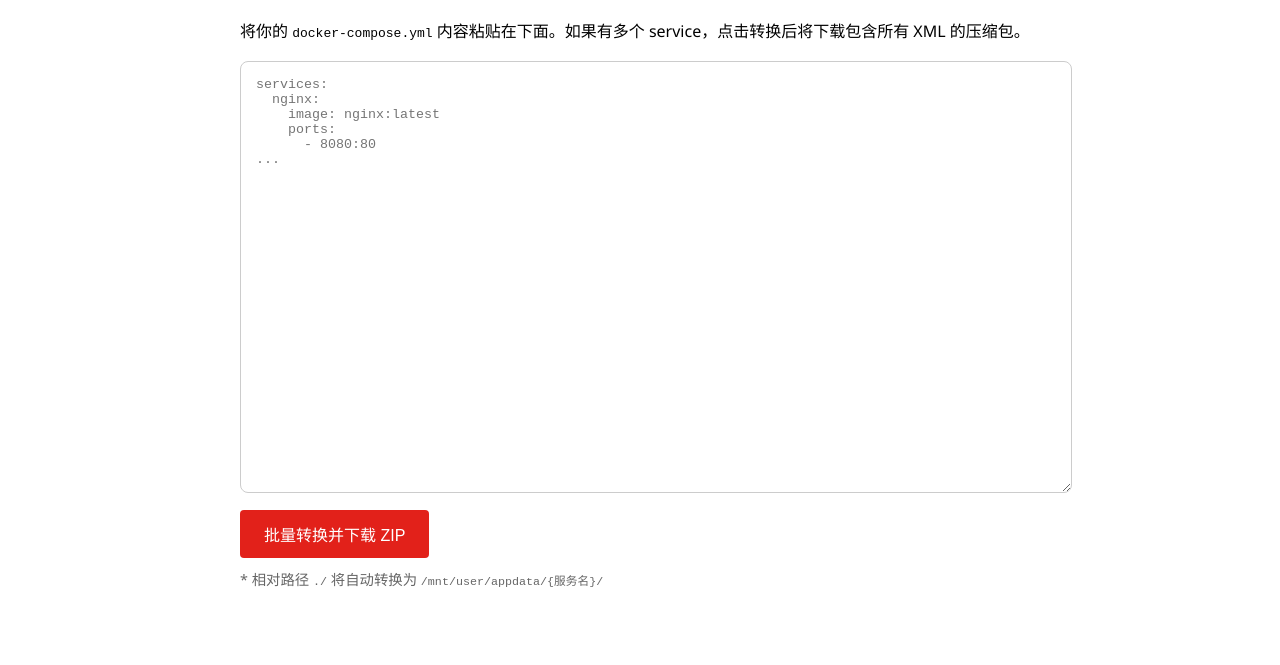
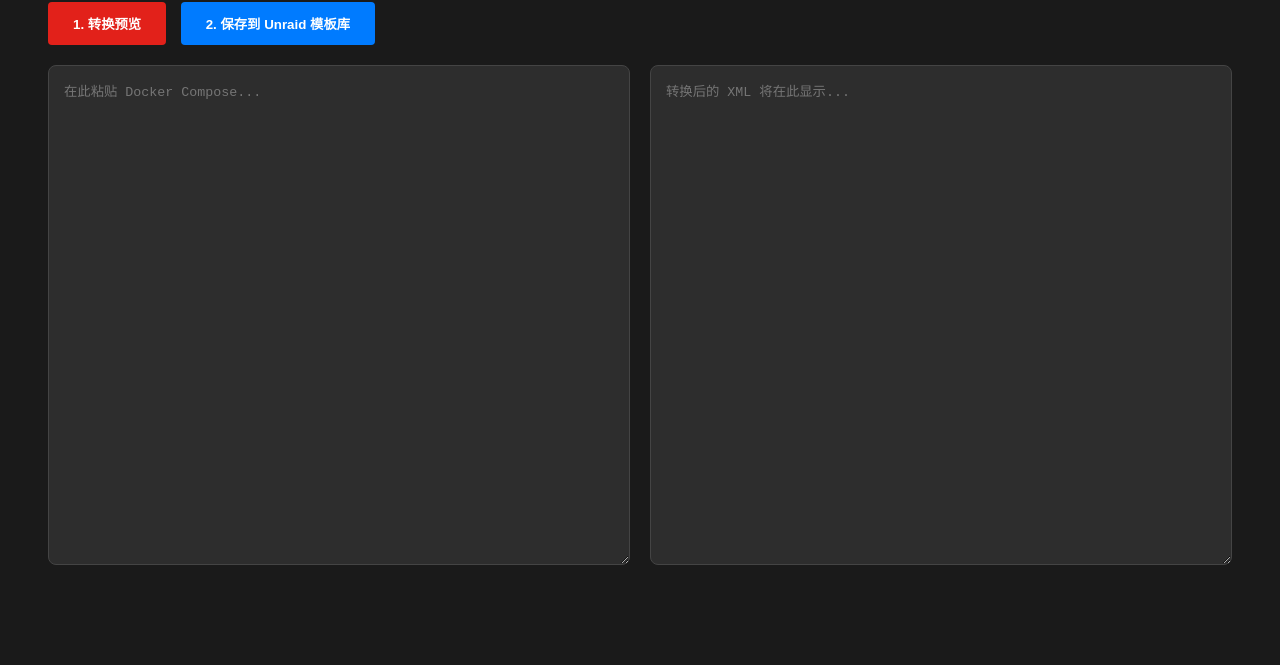
Before and after one commit to hiccup90/compose2unraid, a plain HTML site: page templates/index.html in a window 1280 px wide. Shown: the part 135-800 px from the top of the page. Drawn offline with Linux system fonts and the light colour scheme.

Commit message:
Update index.html

```diff
--- a/templates/index.html
+++ b/templates/index.html
@@ -2,29 +2,69 @@
 <html lang="zh">
 <head>
     <meta charset="UTF-8">
-    <title>Unraid XML 批量生成器</title>
+    <title>Unraid XML 助手</title>
     <style>
-        body { font-family: 'Segoe UI', Tahoma, Geneva, Verdana, sans-serif; max-width: 800px; margin: 40px auto; padding: 20px; line-height: 1.6; }
-        textarea { width: 100%; height: 400px; border-radius: 8px; border: 1px solid #ccc; padding: 15px; font-family: 'Courier New', Courier, monospace; }
-        .btn { background: #E2211A; color: white; padding: 12px 24px; border: none; border-radius: 4px; cursor: pointer; font-size: 16px; margin-top: 10px; }
-        .btn:hover { background: #b11a15; }
-        .note { color: #666; font-size: 0.9em; margin-top: 10px; }
+        body { font-family: -apple-system, system-ui, BlinkMacSystemFont, "Segoe UI", Roboto, sans-serif; background: #1a1a1a; color: #e0e0e0; padding: 40px; }
+        .grid { display: grid; grid-template-columns: 1fr 1fr; gap: 20px; }
+        textarea { width: 100%; height: 500px; background: #2d2d2d; color: #76ff03; border: 1px solid #444; padding: 15px; border-radius: 8px; font-family: monospace; box-sizing: border-box; }
+        .controls { margin-bottom: 20px; }
+        button { background: #E2211A; color: white; border: none; padding: 12px 25px; border-radius: 4px; cursor: pointer; font-weight: bold; margin-right: 10px; }
+        button:disabled { background: #666; }
+        .status { margin-top: 10px; color: #ff9800; }
     </style>
 </head>
 <body>
-    <h1>Docker Compose -> Unraid XML</h1>
-    <p>将你的 <code>docker-compose.yml</code> 内容粘贴在下面。如果有多个 service，点击转换后将下载包含所有 XML 的压缩包。</p>
-    <form method="post">
-        <textarea name="compose_text" placeholder="services:
-  nginx:
-    image: nginx:latest
-    ports:
-      - 8080:80
-..."></textarea>
-        <button type="submit" class="btn">批量转换并下载 ZIP</button>
-    </form>
-    <div class="note">
-        * 相对路径 <code>./</code> 将自动转换为 <code>/mnt/user/appdata/{服务名}/</code>
+    <h1>Unraid XML 生成器</h1>
+    <div class="controls">
+        <button onclick="doConvert()">1. 转换预览</button>
+        <button id="saveBtn" onclick="doSave()" disabled style="background: #007bff;">2. 保存到 Unraid 模板库</button>
+        <span id="statusLabel" class="status"></span>
     </div>
+    <div class="grid">
+        <textarea id="composeInput" placeholder="在此粘贴 Docker Compose..."></textarea>
+        <textarea id="xmlOutput" readonly placeholder="转换后的 XML 将在此显示..."></textarea>
+    </div>
+
+    <script>
+        let currentName = "";
+        async function doConvert() {
+            const text = document.getElementById('composeInput').value;
+            const status = document.getElementById('statusLabel');
+            status.innerText = "转换中...";
+
+            const res = await fetch('/convert', {
+                method: 'POST',
+                headers: {'Content-Type': 'application/json'},
+                body: JSON.stringify({compose_text: text})
+            });
+            const data = await res.json();
+            if(data.success) {
+                document.getElementById('xmlOutput').value = data.xml;
+                currentName = data.name;
+                document.getElementById('saveBtn').disabled = false;
+                status.innerText = "转换成功！";
+            } else {
+                alert("转换失败: " + data.error);
+                status.innerText = "转换出错";
+            }
+        }
+
+        async function doSave() {
+            const xml = document.getElementById('xmlOutput').value;
+            const status = document.getElementById('statusLabel');
+            const res = await fetch('/save', {
+                method: 'POST',
+                headers: {'Content-Type': 'application/json'},
+                body: JSON.stringify({name: currentName, xml: xml})
+            });
+            const data = await res.json();
+            if(data.success) {
+                status.innerText = "已保存到: " + data.path + " (请刷新 Unraid Docker 页面)";
+                alert("保存成功！现在去 Unraid 页面点击 'Add Container' 即可看到。");
+            } else {
+                alert("保存失败，请检查是否正确映射了 /templates 目录。错误：" + data.error);
+            }
+        }
+    </script>
 </body>
 </html>
```
